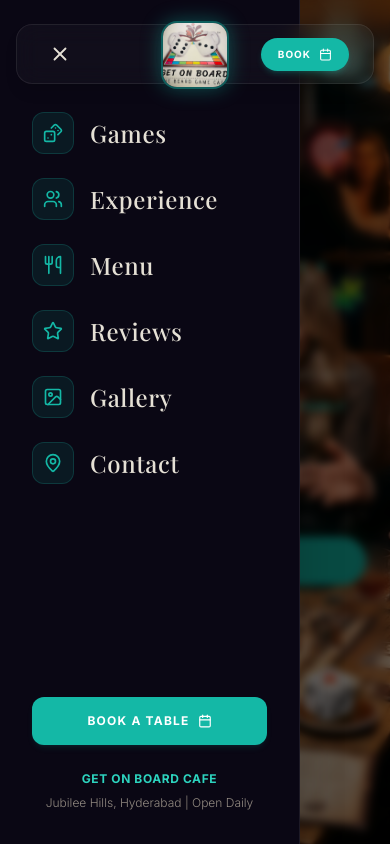
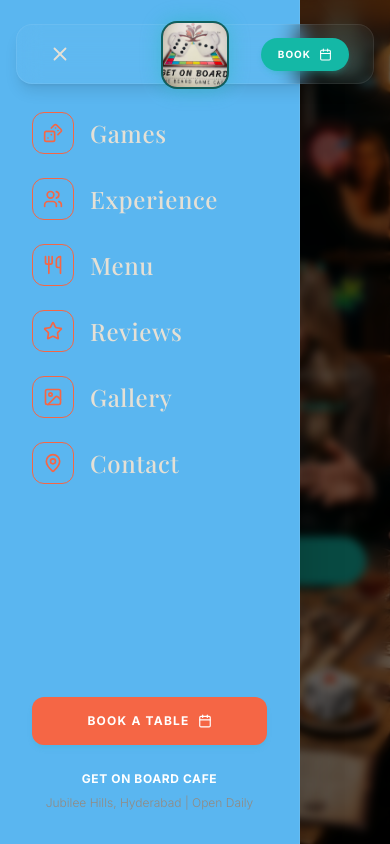
Before and after one commit to Gandham123/GetOnBoard, a Next.js app: page / in a window 390 px wide. Both pictures are taken after a click on the button 60 px from the left and 54 px from the top of the page. Shown: the top 844 px of the page. Built offline with nearby package versions, Linux system fonts and the light colour scheme; a web font is replaced by a local one.

Commit message:
fixed the mobile sidebar color

```diff
--- a/src/components/Navbar2.tsx
+++ b/src/components/Navbar2.tsx
@@ -43,11 +43,10 @@ export default function Navbar2({ onOpenBooking }: Navbar2Props) {
         >
           {/* Main Capsule Navbar */}
           <div
-            className={`w-full rounded-2xl h-[60px] flex items-center justify-between px-6 relative transition-all duration-300 border ${
-              isScrolled
-                ? "bg-[#0B0A16]/90 border-white/[0.08] shadow-[0_10px_30px_rgba(0,0,0,0.6)]"
-                : "bg-white/[0.03] backdrop-blur-md border border-white/[0.08] shadow-lg"
-            }`}
+            className={`w-full rounded-2xl h-[60px] flex items-center justify-between px-6 relative transition-all duration-300 border ${isScrolled
+              ? "bg-[#0B0A16]/90 border-white/[0.08] shadow-[0_10px_30px_rgba(0,0,0,0.6)]"
+              : "bg-white/[0.03] backdrop-blur-md border border-white/[0.08] shadow-lg"
+              }`}
           >
             {/* Left Section: Menu Toggle (Mobile) + Left Links (Desktop) */}
             <div className="flex items-center gap-4 lg:gap-6 flex-1 justify-start">
@@ -151,7 +150,7 @@ export default function Navbar2({ onOpenBooking }: Navbar2Props) {
               animate={{ x: 0 }}
               exit={{ x: "-100%" }}
               transition={{ type: "tween", duration: 0.3 }}
-              className="fixed top-0 left-0 bottom-0 z-[95] w-full max-w-[300px] bg-[#0A0714] border-r border-white/[0.08] shadow-2xl flex flex-col justify-between p-8 pt-28 lg:hidden"
+              className="fixed top-0 left-0 bottom-0 z-[95] w-full max-w-[300px] bg-[#5ab6f0] border-r border-white/[0.08] shadow-2xl flex flex-col justify-between p-8 pt-28 lg:hidden"
             >
               {/* Menu Links with Icons */}
               <div className="flex flex-col gap-6">
@@ -167,8 +166,8 @@ export default function Navbar2({ onOpenBooking }: Navbar2Props) {
                       onClick={() => setIsMobileMenuOpen(false)}
                       className="group flex items-center gap-4 text-xl font-medium text-[#E5E0D5] hover:text-[#14B8A6] transition-colors"
                     >
-                      <div className="bg-[#14B8A6]/10 border border-[#14B8A6]/20 p-2.5 rounded-xl text-[#14B8A6] group-hover:bg-[#14B8A6]/20 transition-all">
-                        <Icon size={20} />
+                      <div className=" border border-[#f56645] p-2.5 rounded-xl text-[#14B8A6] group-hover:bg-[#14B8A6]/20 transition-all">
+                        <Icon size={20} color="#f56645" />
                       </div>
                       <span className="font-serif tracking-wide text-2xl">{link.label}</span>
                     </motion.a>
@@ -188,12 +187,12 @@ export default function Navbar2({ onOpenBooking }: Navbar2Props) {
                     setIsMobileMenuOpen(false);
                     onOpenBooking();
                   }}
-                  className="w-full bg-teal-500 hover:bg-teal-400 text-white text-xs uppercase tracking-widest font-bold py-4 rounded-xl text-center flex items-center justify-center gap-2 transition-all shadow-md shadow-teal-500/10"
+                  className="w-full bg-[#f56645] hover:bg-teal-400 text-white text-xs uppercase tracking-widest font-bold py-4 rounded-xl text-center flex items-center justify-center gap-2 transition-all shadow-md shadow-teal-500/10"
                 >
                   Book A Table <Calendar size={14} />
                 </button>
                 <div className="text-center text-xs text-[#928A81] font-light leading-relaxed">
-                  <p className="font-bold text-teal-400 uppercase tracking-wider mb-1">Get On Board Cafe</p>
+                  <p className="font-bold text-[#fff] uppercase tracking-wider mb-1">Get On Board Cafe</p>
                   <p>Jubilee Hills, Hyderabad | Open Daily</p>
                 </div>
               </motion.div>
```
